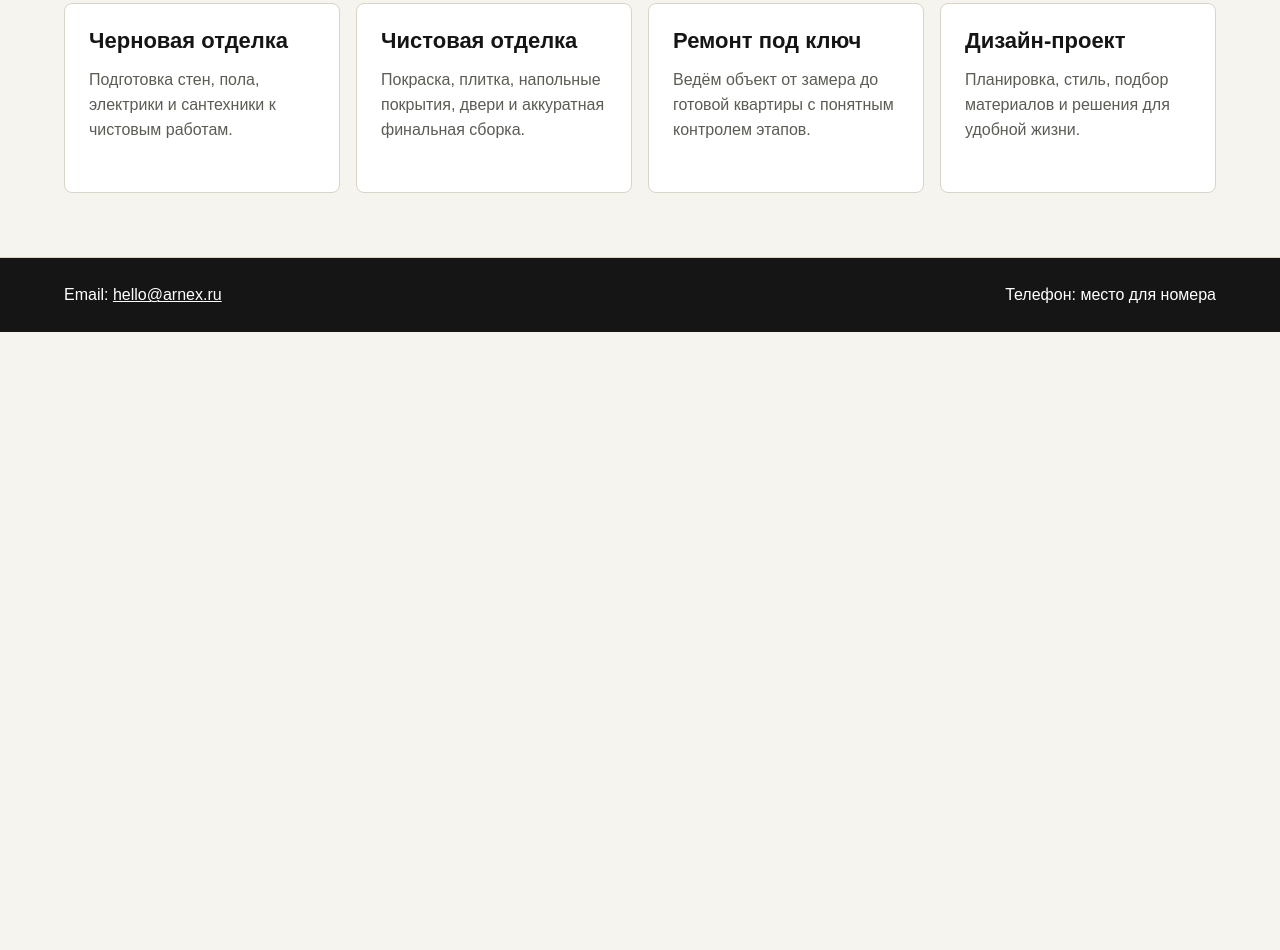
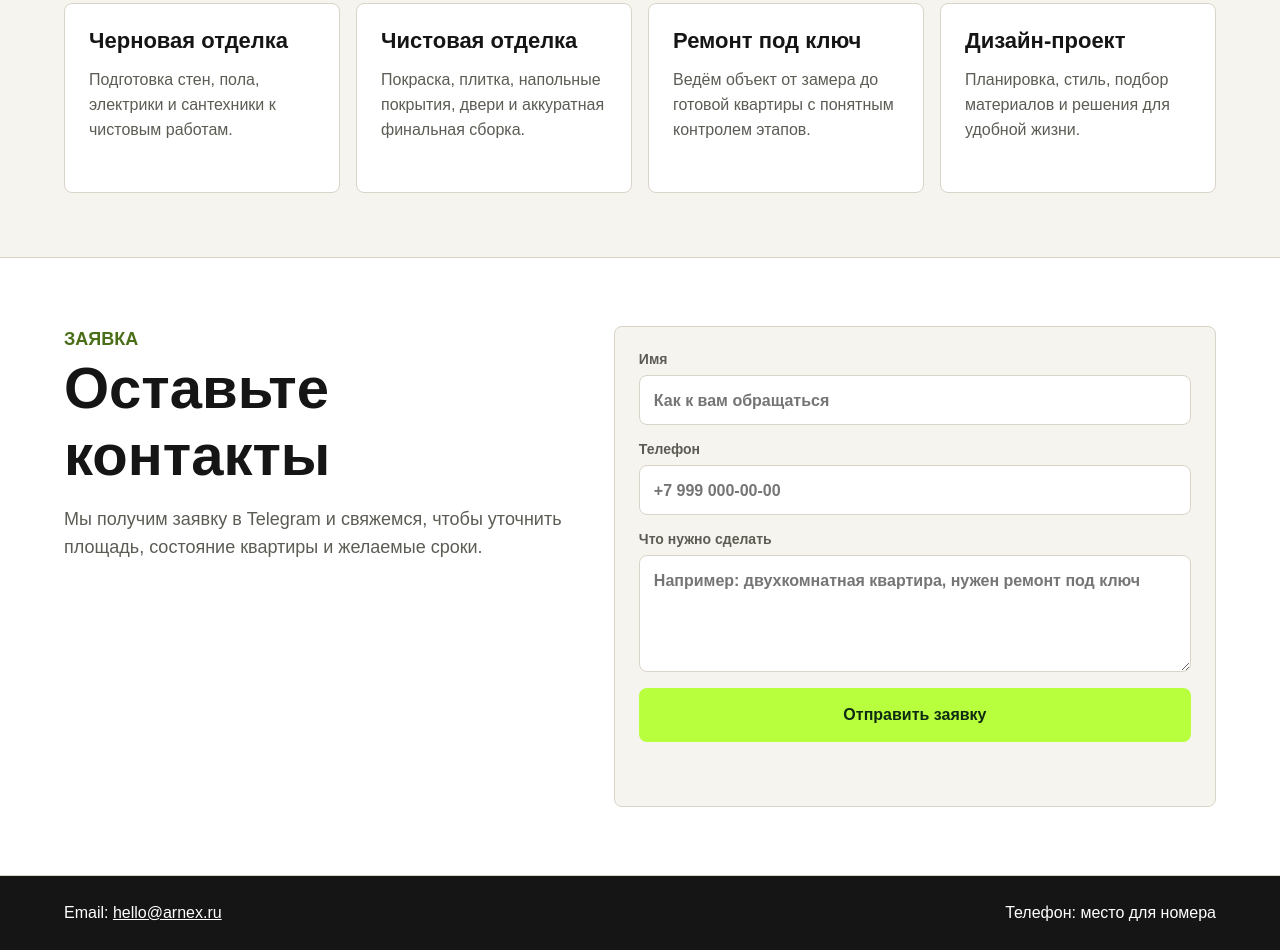
Before and after one commit to prorab92-dot/arnex-landing, a plain HTML site: page index.html in a window 1280 px wide. Shown: the part 885-1835 px from the top of the page. Before the commit the page ends 1217 px from the top, so only its background shows below. Drawn offline with Linux system fonts and the light colour scheme.

Commit message:
Add Telegram lead form

```diff
--- a/index.html
+++ b/index.html
@@ -20,7 +20,7 @@
         <p class="hero-text">
           Подберём понятный план работ, материалы и сроки, чтобы вы заранее видели бюджет ремонта.
         </p>
-        <a class="button" href="mailto:hello@arnex.ru">Оставить заявку</a>
+        <a class="button" href="#lead-form">Оставить заявку</a>
       </section>
 
       <section class="services" aria-labelledby="services-title">
@@ -45,11 +45,39 @@
           </article>
         </div>
       </section>
+
+      <section class="lead" aria-labelledby="lead-title">
+        <div>
+          <p class="eyebrow">Заявка</p>
+          <h2 id="lead-title">Оставьте контакты</h2>
+          <p>
+            Мы получим заявку в Telegram и свяжемся, чтобы уточнить площадь, состояние квартиры и желаемые сроки.
+          </p>
+        </div>
+
+        <form class="lead-form" id="lead-form">
+          <label>
+            Имя
+            <input name="name" type="text" placeholder="Как к вам обращаться" required>
+          </label>
+          <label>
+            Телефон
+            <input name="phone" type="tel" placeholder="+7 999 000-00-00" required>
+          </label>
+          <label>
+            Что нужно сделать
+            <textarea name="message" rows="4" placeholder="Например: двухкомнатная квартира, нужен ремонт под ключ"></textarea>
+          </label>
+          <button class="button" type="submit">Отправить заявку</button>
+          <p class="form-status" role="status" aria-live="polite"></p>
+        </form>
+      </section>
     </main>
 
     <footer class="footer">
       <p>Email: <a href="mailto:hello@arnex.ru">hello@arnex.ru</a></p>
       <p>Телефон: место для номера</p>
     </footer>
+    <script src="script.js"></script>
   </body>
 </html>
--- /dev/null
+++ b/script.js
@@ -0,0 +1,36 @@
+const form = document.querySelector("#lead-form");
+const statusLine = document.querySelector(".form-status");
+
+form?.addEventListener("submit", async (event) => {
+  event.preventDefault();
+
+  statusLine.textContent = "Отправляем заявку...";
+
+  const formData = new FormData(form);
+  const payload = {
+    name: String(formData.get("name") || "").trim(),
+    phone: String(formData.get("phone") || "").trim(),
+    message: String(formData.get("message") || "").trim(),
+  };
+
+  try {
+    const response = await fetch("/.netlify/functions/lead", {
+      method: "POST",
+      headers: {
+        "Content-Type": "application/json",
+      },
+      body: JSON.stringify(payload),
+    });
+
+    const result = await response.json();
+
+    if (!response.ok) {
+      throw new Error(result.message || "Не удалось отправить заявку");
+    }
+
+    form.reset();
+    statusLine.textContent = "Заявка отправлена. Скоро свяжемся с вами.";
+  } catch (error) {
+    statusLine.textContent = "Пока не получилось отправить. Позвоните или напишите на hello@arnex.ru.";
+  }
+});
--- a/styles.css
+++ b/styles.css
@@ -90,9 +90,12 @@ a {
   justify-content: center;
   min-height: 54px;
   padding: 0 24px;
+  border: 0;
   border-radius: 8px;
   background: var(--accent);
   color: var(--accent-dark);
+  cursor: pointer;
+  font: inherit;
   font-weight: 800;
   text-decoration: none;
 }
@@ -136,6 +139,78 @@ a {
   line-height: 1.55;
 }
 
+.lead {
+  display: grid;
+  grid-template-columns: minmax(0, 0.85fr) minmax(320px, 1fr);
+  gap: 38px;
+  padding: 68px clamp(20px, 5vw, 72px);
+  border-top: 1px solid var(--line);
+  background: #fff;
+}
+
+.lead .eyebrow {
+  color: #4b6e18;
+}
+
+.lead h2 {
+  margin: 0 0 18px;
+  font-size: clamp(32px, 5vw, 58px);
+  letter-spacing: 0;
+}
+
+.lead p {
+  max-width: 520px;
+  margin: 0;
+  color: var(--muted);
+  font-size: 18px;
+  line-height: 1.55;
+}
+
+.lead-form {
+  display: grid;
+  gap: 16px;
+  padding: 24px;
+  border: 1px solid var(--line);
+  border-radius: 8px;
+  background: var(--bg);
+}
+
+.lead-form label {
+  display: grid;
+  gap: 8px;
+  color: var(--muted);
+  font-size: 14px;
+  font-weight: 700;
+}
+
+.lead-form input,
+.lead-form textarea {
+  width: 100%;
+  border: 1px solid var(--line);
+  border-radius: 8px;
+  background: #fff;
+  color: var(--text);
+  font: inherit;
+  font-size: 16px;
+  line-height: 1.35;
+}
+
+.lead-form input {
+  min-height: 50px;
+  padding: 0 14px;
+}
+
+.lead-form textarea {
+  min-height: 116px;
+  padding: 14px;
+  resize: vertical;
+}
+
+.form-status {
+  min-height: 24px;
+  font-size: 15px;
+}
+
 .footer {
   display: flex;
   justify-content: space-between;
@@ -153,6 +228,10 @@ a {
 @media (max-width: 900px) {
   .service-list {
     grid-template-columns: repeat(2, minmax(0, 1fr));
+  }
+
+  .lead {
+    grid-template-columns: 1fr;
   }
 }
 
```
Also changed, not shown: netlify/functions/lead.js (added, +71 -0 lines), 2 other files.
